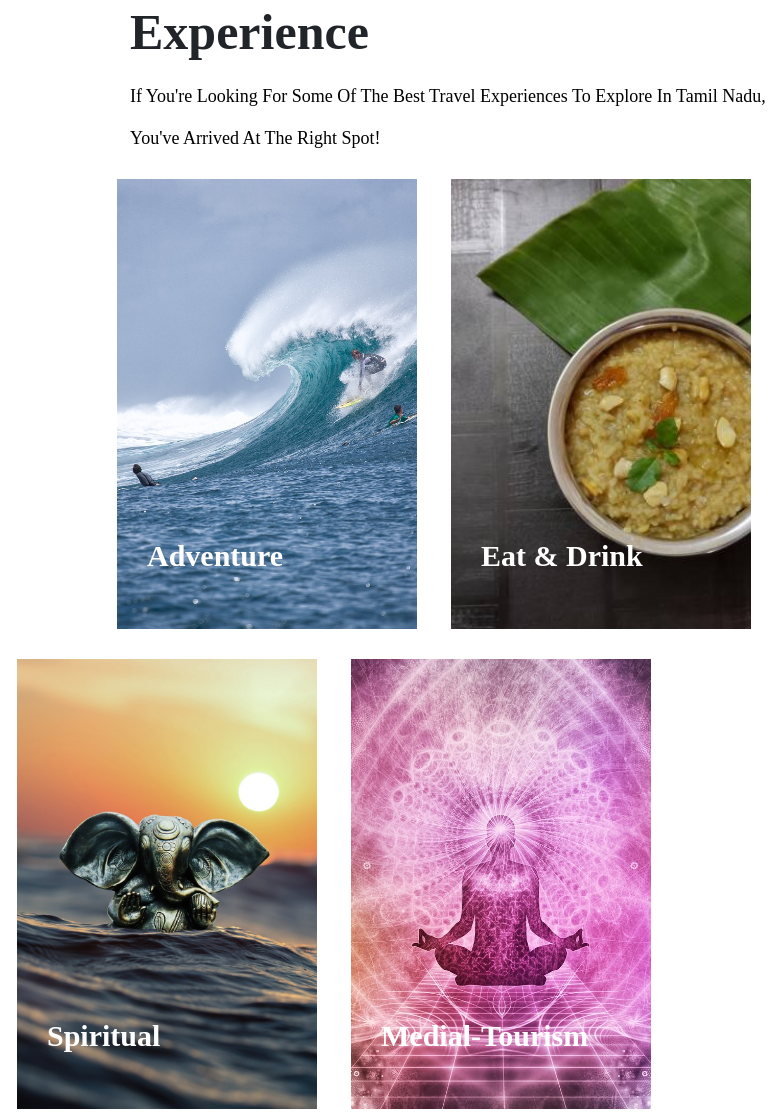
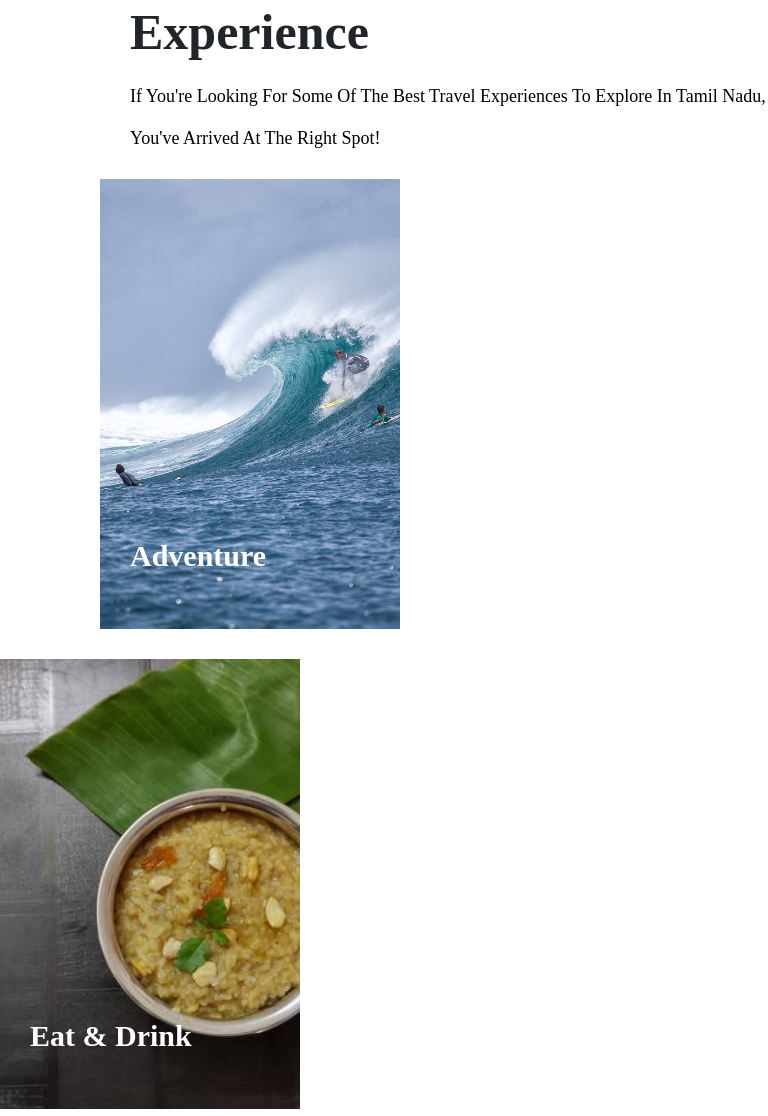
Before and after one commit to Nivetha0305/Tamilnadu-tourism, a plain HTML site: page index.html in a window 768 px wide. Shown: the part 2775-3891 px from the top of the page. Drawn offline with Linux system fonts and the light colour scheme.

Commit message:
update some content

```diff
--- a/main.css
+++ b/main.css
@@ -295,6 +295,13 @@ header {
     flex-wrap: wrap;
 }
 
+@media (min-width: 600px) and (max-width: 1000px) {
+    .experiencecontainer {
+        display: block;
+    }
+
+
+}
 
 /* adventure div */
 .adventure {
```
